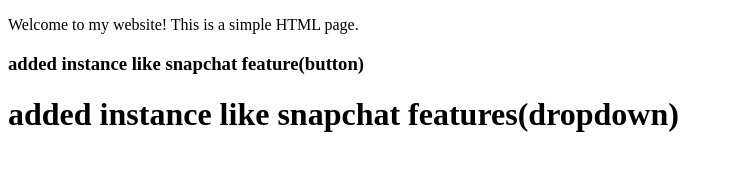
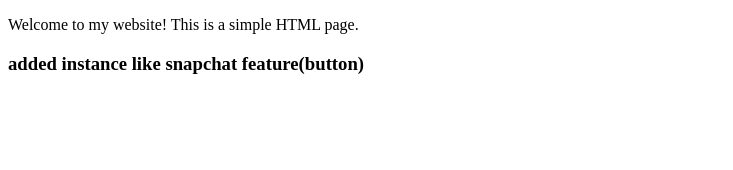
Before and after one commit to chandana254-hash/chandu, a plain HTML site: page index.html in a window 1280 px wide. Shown: the whole page, without its empty margins (0-733 px from the left). Drawn offline with Linux system fonts and the light colour scheme.

Commit message:
by mistake deleted

```diff
--- a/index.html
+++ b/index.html
@@ -8,7 +8,7 @@
 
 <h3>added instance like snapchat feature(button)</h3>
 
-<h1>added instance like snapchat features(dropdown)</h1>
+
 
 </body>
 
```
